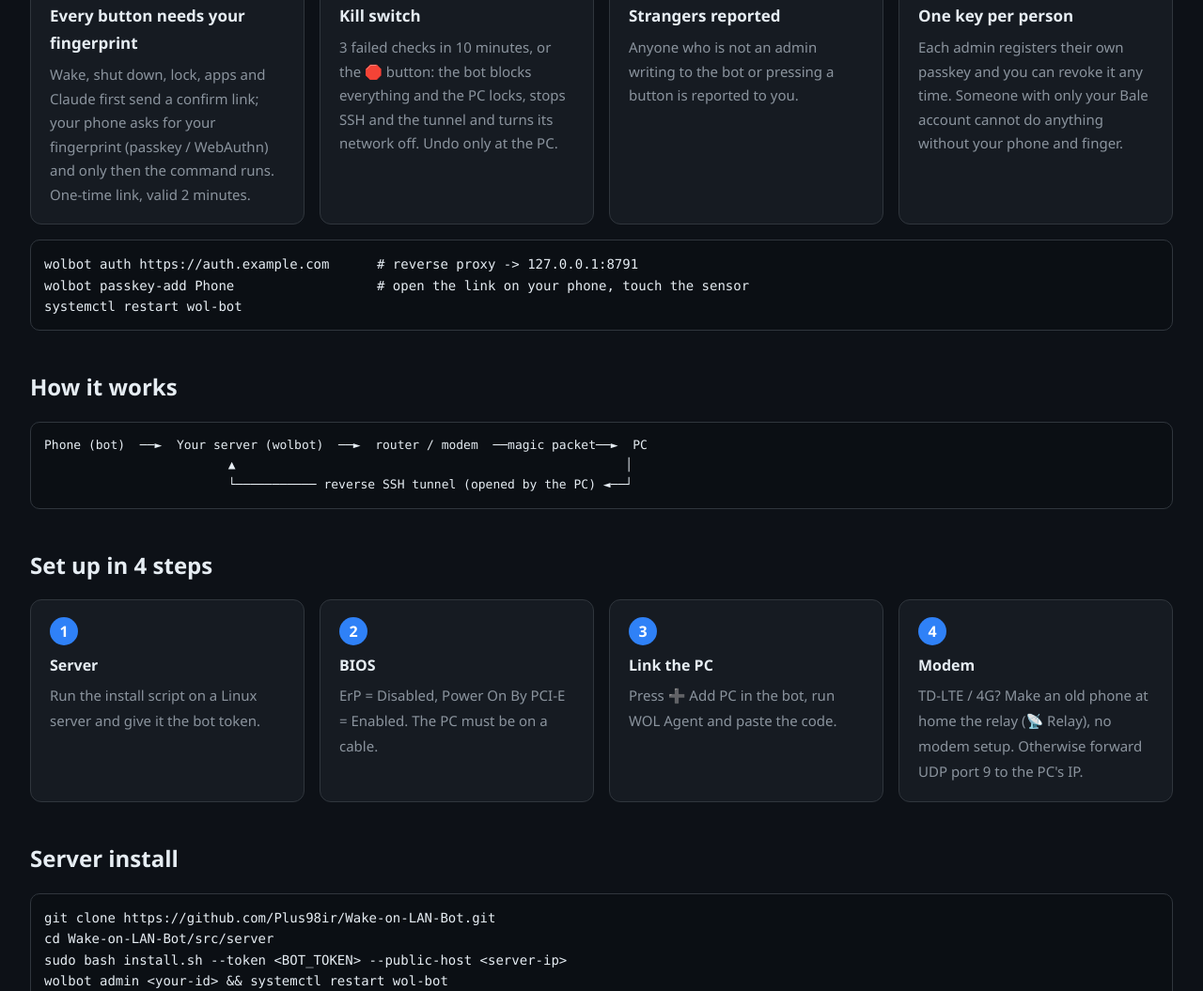
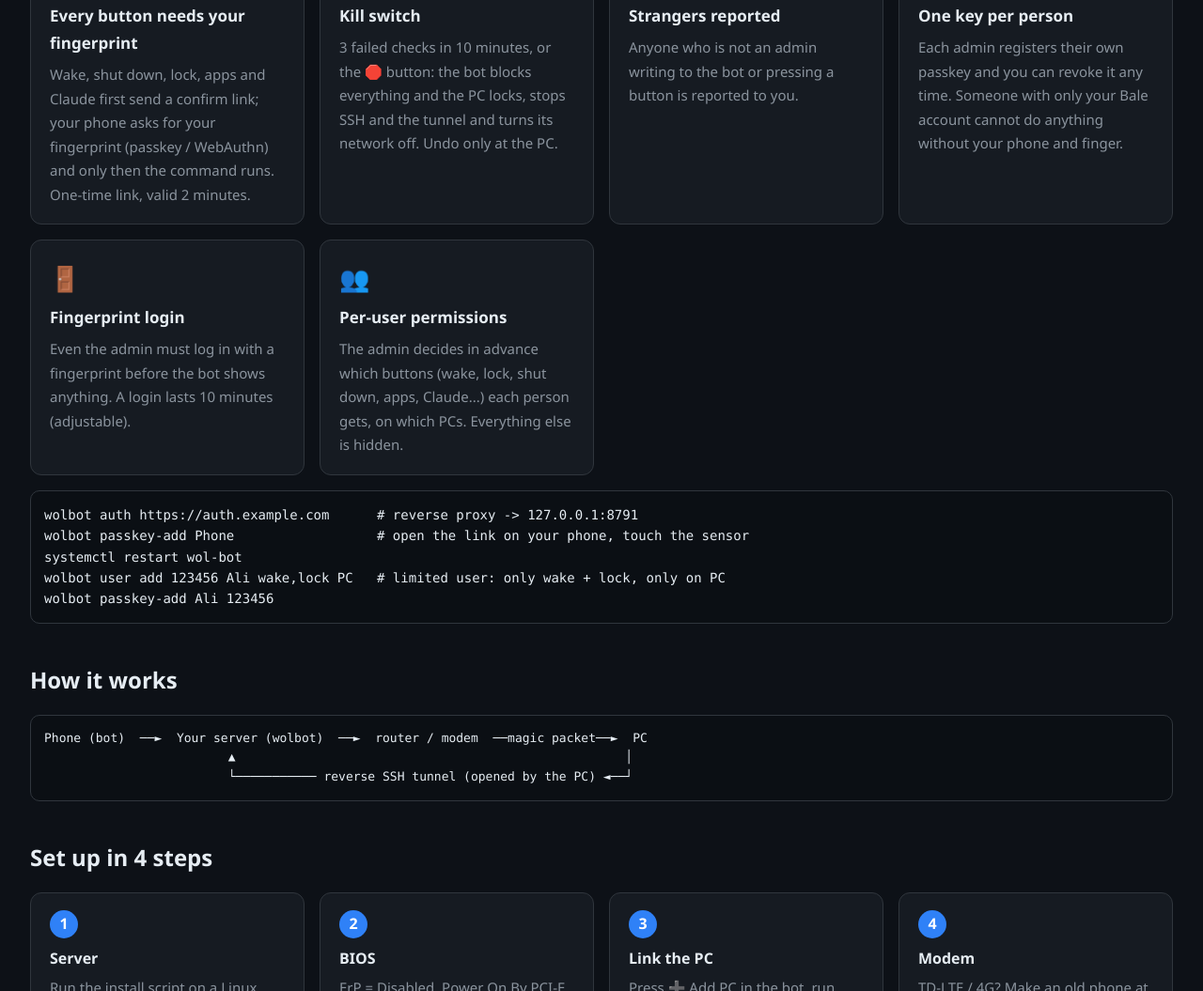
Before and after one commit to Plus98ir/Wake-on-LAN-Bot, a plain HTML site: page index.html in a window 1280 px wide. Shown: the part 1238-2293 px from the top of the page at 94% size. Drawn offline with Linux system fonts and the light colour scheme.

Commit message:
Docs: fingerprint login and per-user permissions

```diff
--- a/index.html
+++ b/index.html
@@ -93,10 +93,14 @@ footer a,main a{color:var(--acc)}
     <div class="card"><div class="ic">🛑</div><h3 data-t="g2"></h3><p data-t="g2d"></p></div>
     <div class="card"><div class="ic">👤</div><h3 data-t="g3"></h3><p data-t="g3d"></p></div>
     <div class="card"><div class="ic">🔒</div><h3 data-t="g4"></h3><p data-t="g4d"></p></div>
+    <div class="card"><div class="ic">🚪</div><h3 data-t="g5"></h3><p data-t="g5d"></p></div>
+    <div class="card"><div class="ic">👥</div><h3 data-t="g6"></h3><p data-t="g6d"></p></div>
   </div>
   <pre style="margin-top:16px">wolbot auth https://auth.example.com      # reverse proxy -> 127.0.0.1:8791
 wolbot passkey-add Phone                  # open the link on your phone, touch the sensor
-systemctl restart wol-bot</pre>
+systemctl restart wol-bot
+wolbot user add 123456 Ali wake,lock PC   # limited user: only wake + lock, only on PC
+wolbot passkey-add Ali 123456</pre>
 
   <h2 data-t="howT"></h2>
   <pre class="diagram">Phone (bot)  ──►  Your server (wolbot)  ──►  router / modem  ──magic packet──►  PC
@@ -136,6 +140,8 @@ fa:{h1:"کامپیوترت را از <span>توی گوشی</span> روشن کن"
  g2:"کیل‌سوییچ",g2d:"۳ تأیید ناموفق در ۱۰ دقیقه، یا زدن دکمه‌ی 🛑: بات همه‌چیز را می‌بندد و کامپیوتر قفل می‌شود، SSH و تونل خاموش و کارت شبکه قطع می‌شود. برگشت فقط پشت خود کامپیوتر.",
  g3:"گزارش غریبه‌ها",g3d:"هر کسی جز ادمین به بات پیام بدهد یا دکمه بزند، به تو خبر داده می‌شود.",
  g4:"هر نفر کلید خودش",g4d:"برای هر ادمین یک Passkey جدا ثبت می‌شود و هر وقت بخواهی باطلش می‌کنی. کسی که فقط حساب بله‌ات را دارد، بدون گوشی و اثر انگشتت کاری نمی‌تواند بکند.",
+ g5:"ورود با اثر انگشت",g5d:"حتی ادمین هم قبل از دیدن هر چیزی باید با اثر انگشت وارد شود. ورود ۱۰ دقیقه اعتبار دارد (قابل تنظیم).",
+ g6:"دسترسی جدا برای هر کاربر",g6d:"ادمین از قبل تعیین می‌کند هر نفر کدام دکمه‌ها (روشن، قفل، خاموش، برنامه‌ها، Claude…) را روی کدام کامپیوترها ببیند. بقیه اصلاً نشان داده نمی‌شوند.",
  srvT:"نصب سرور",foot:"Wake-on-LAN Bot — متن‌باز روی <a href='https://github.com/Plus98ir/Wake-on-LAN-Bot'>GitHub</a>"},
 en:{h1:"Turn your PC on <span>from your phone</span>",sub:"With a Bale or Telegram bot: wake it, start your apps, lock it or shut it down. Works behind any modem.",
  dl:"Download WOL Agent",docs:"Full guide",whatT:"What it does",
@@ -153,6 +159,8 @@ en:{h1:"Turn your PC on <span>from your phone</span>",sub:"With a Bale or Telegr
  g2:"Kill switch",g2d:"3 failed checks in 10 minutes, or the 🛑 button: the bot blocks everything and the PC locks, stops SSH and the tunnel and turns its network off. Undo only at the PC.",
  g3:"Strangers reported",g3d:"Anyone who is not an admin writing to the bot or pressing a button is reported to you.",
  g4:"One key per person",g4d:"Each admin registers their own passkey and you can revoke it any time. Someone with only your Bale account cannot do anything without your phone and finger.",
+ g5:"Fingerprint login",g5d:"Even the admin must log in with a fingerprint before the bot shows anything. A login lasts 10 minutes (adjustable).",
+ g6:"Per-user permissions",g6d:"The admin decides in advance which buttons (wake, lock, shut down, apps, Claude...) each person gets, on which PCs. Everything else is hidden.",
  srvT:"Server install",foot:"Wake-on-LAN Bot — open source on <a href='https://github.com/Plus98ir/Wake-on-LAN-Bot'>GitHub</a>"}};
 let lang="fa";try{lang=localStorage.getItem("lang")||(navigator.language.startsWith("fa")?"fa":"en")}catch(e){}
 const q=new URLSearchParams(location.search).get("lang");if(q=="fa"||q=="en")lang=q;else if(/index-en\.html$/.test(location.pathname))lang="en";
```
Also changed, not shown: 1 other file.
